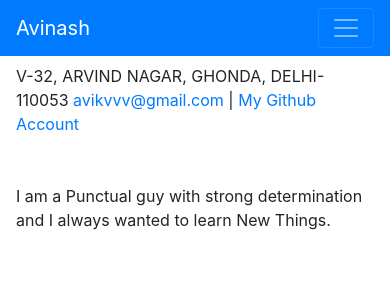
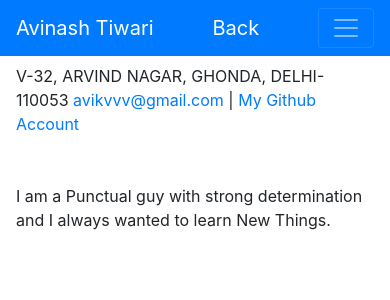
Before and after one commit to avinash-tiwari/RSS-django-website, a Django app: page /about/ in a window 390 px wide. Shown: the top 300 px of the page. Run offline with Django 3.2, Linux system fonts and the light colour scheme; some libraries are stand-ins or nearby versions; some web fonts are replaced.

Commit message:
back button added inside the about page

```diff
--- a/templates/about.html
+++ b/templates/about.html
@@ -26,10 +26,10 @@
 
     <nav class="navbar navbar-expand-lg navbar-dark bg-primary fixed-top" id="sideNav">
       <a class="navbar-brand js-scroll-trigger" href="#page-top">
-        <span class="d-block d-lg-none">Avinash</span>
-        <span class="d-none d-lg-block">
-          <img class="img-fluid img-profile rounded-circle mx-auto mb-2" src="avinash.jpg" alt="">
-        </span>
+        <span class="d-block d-lg-none">Avinash Tiwari</span>
+      </a>
+      <a class="navbar-brand js-scroll-trigger" href="{%url 'home' %}">
+        <span class="d-block d-lg-none">Back</span>
       </a>
       <button class="navbar-toggler" type="button" data-toggle="collapse" data-target="#navbarSupportedContent" aria-controls="navbarSupportedContent" aria-expanded="false" aria-label="Toggle navigation">
         <span class="navbar-toggler-icon"></span>
```
